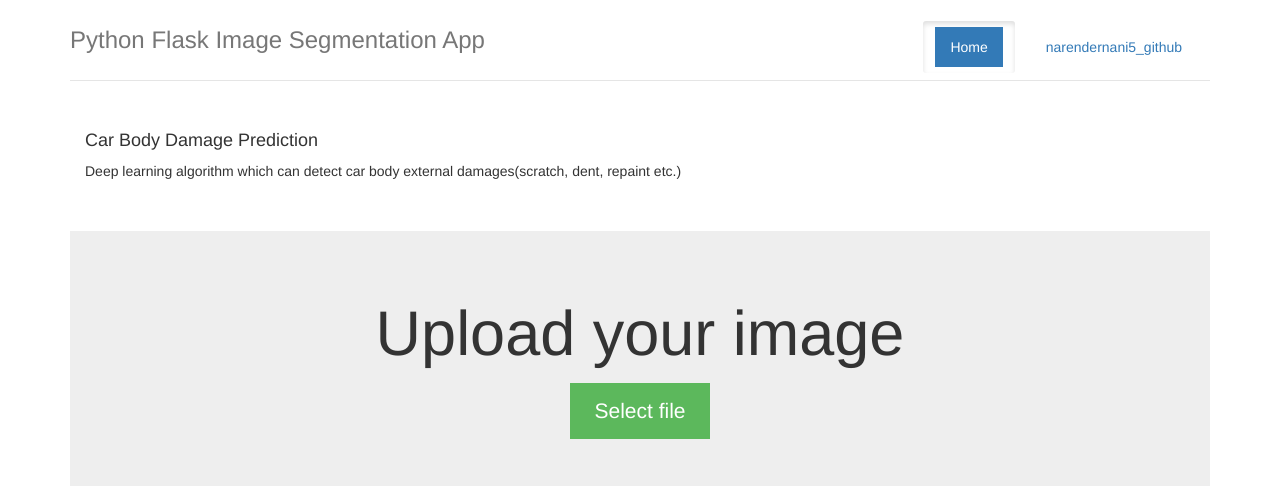
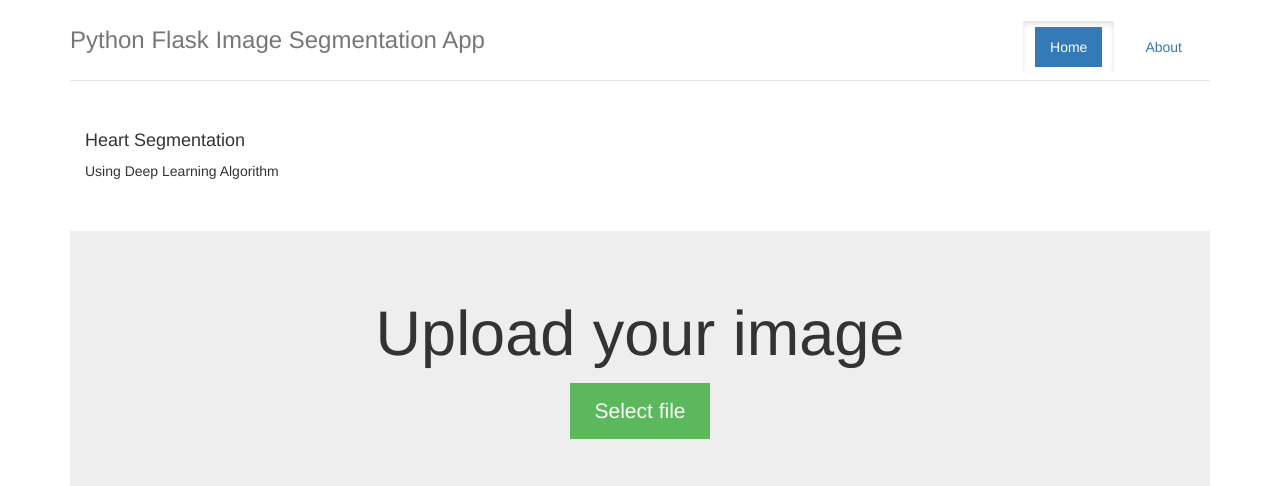
Before and after one commit to itsahyarr/heart_segmentation_app, a Flask app: page / in a window 1280 px wide. Shown: the top 486 px of the page. Run offline with Flask 2, Linux system fonts and the light colour scheme; some libraries are stand-ins or nearby versions.

Commit message:
modifying index.html

```diff
--- a/templates/index.html
+++ b/templates/index.html
@@ -25,7 +25,7 @@
                 <ul class="nav nav-pills pull-right">
                     <li role="presentation" class="active btn"><a href="#">Home</a>
                     </li>
-                    <li role="presentation" class="btn"><a href="https://github.com/narendernani5">narendernani5_github</a>
+                    <li role="presentation" class="btn"><a href="#">About</a>
                     </li>
                 </ul>
             </nav>
@@ -35,8 +35,8 @@
 
        <div class="row marketing">
             <div class="col-lg-10">
-                <h4>Car Body Damage Prediction</h4>
-                <p>Deep learning algorithm which can detect car body external damages(scratch, dent, repaint etc.)</p>
+                <h4>Heart Segmentation</h4>
+                <p>Using Deep Learning Algorithm</p>
 
             </div>
         </div>
```
Also changed, not shown: static/images/mask.png (renamed from static/images/mask.jpg), static/images/mask_crop.png (renamed from static/images/mask_crop.jpg).
